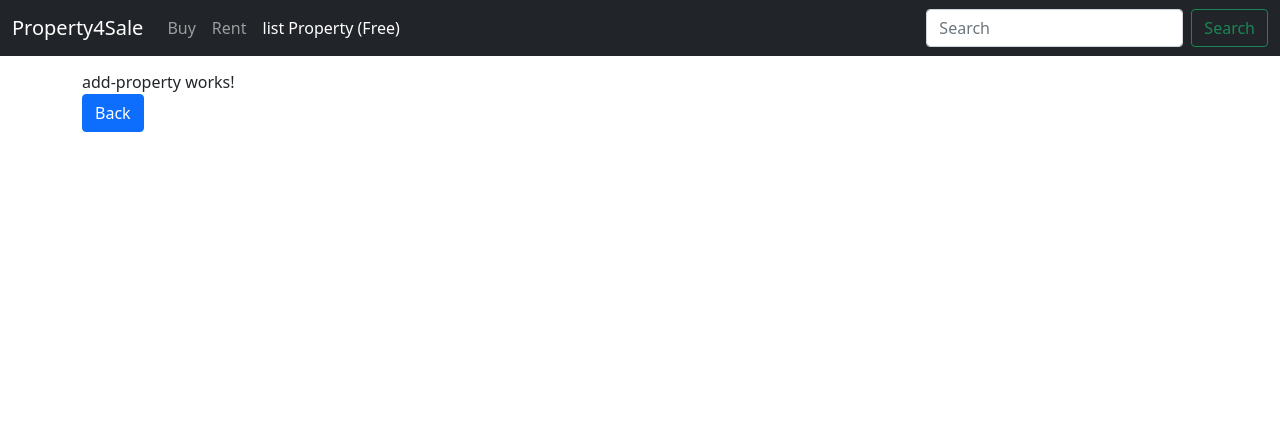
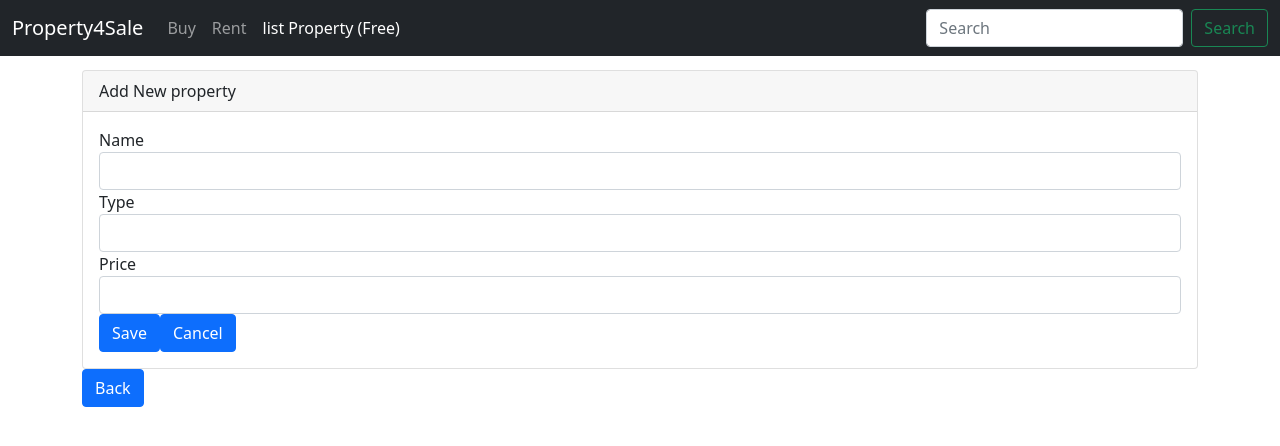
Before and after one commit to DO04dev/property-for-sale-app, an Angular app: page /add-property in a window 1280 px wide. Shown: the top 446 px of the page. Built offline with nearby package versions, Linux system fonts and the light colour scheme.

Commit message:
Add property form

```diff
--- a/src/app/property/add-property/add-property.component.html
+++ b/src/app/property/add-property/add-property.component.html
@@ -1,4 +1,29 @@
+
+<div class="card">
+  <div class="card-header">
+    Add New property
+  </div>
+  <div class="card-body">
+    <form>
+      <div class="form-group col-12">
+        <label for="name">Name</label>
+        <input type="text" class="form-control">
+      </div>
+      <div class="form-group col-12">
+        <label for="type">Type</label>
+        <input type="text" class="form-control">
+      </div>
+      <div class="form-group col-12">
+        <label for="price">Price</label>
+        <input type="text" class="form-control">
+      </div>
+      <div class="form-group col-12">
+        <button type="submit" class="btn btn-primary mr-2">Save</button>
+        <button type="reset" class="btn btn-primary">Cancel</button>
+      </div>
+    </form>
+  </div>
+</div>
 <p>
-  add-property works!<br>
   <button (click)="onBack()" class="btn btn-primary">Back</button>
 </p>
```
